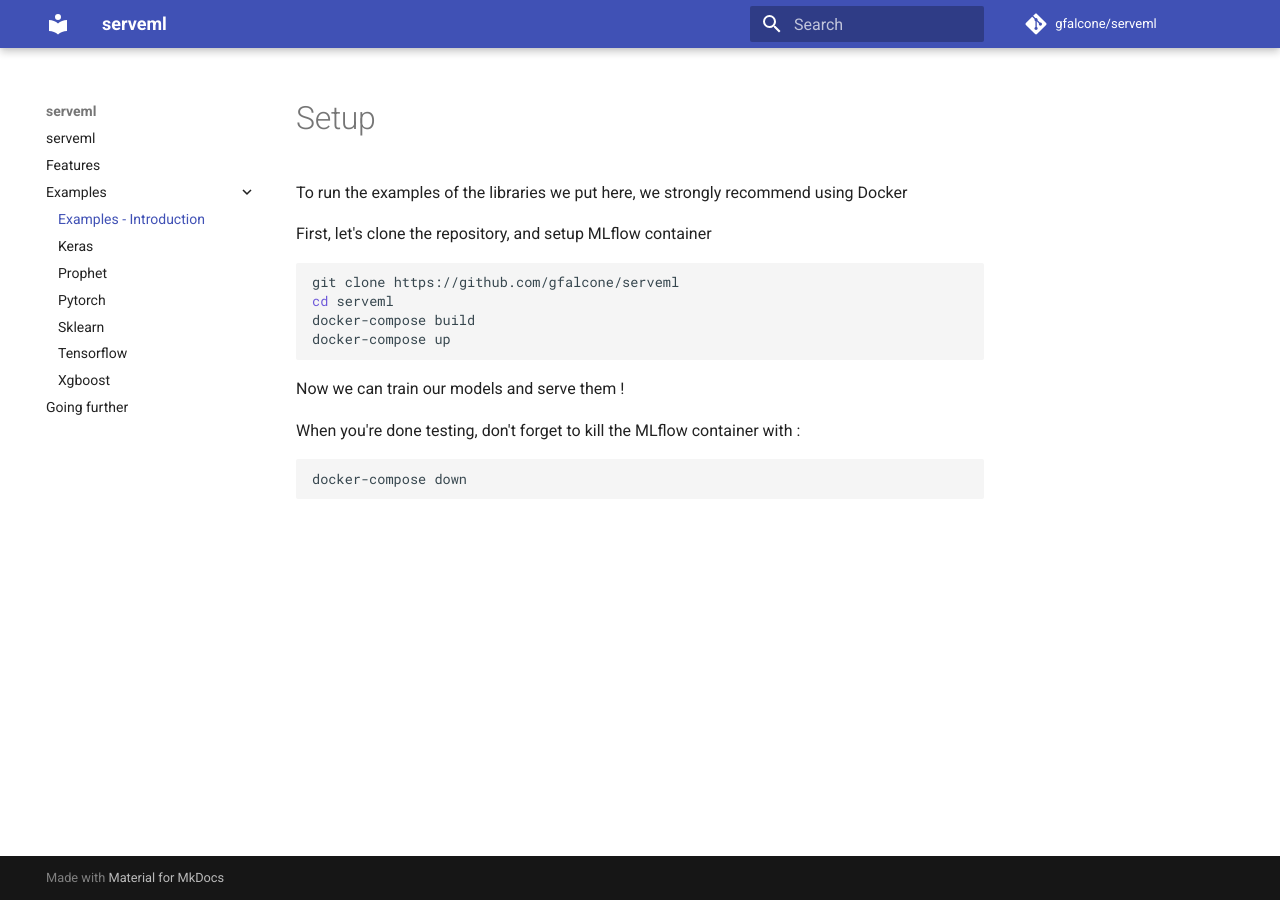
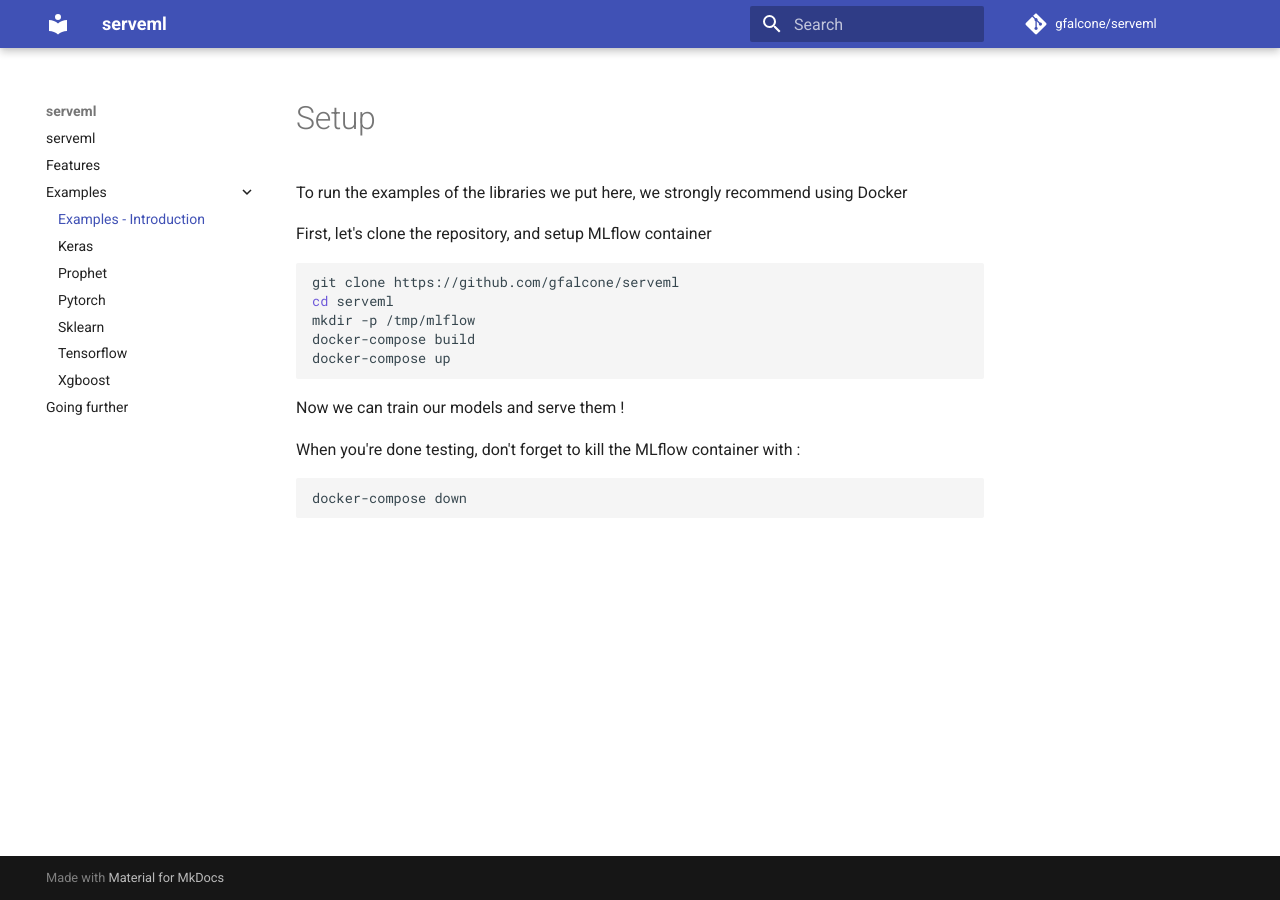
Before and after one commit to gfalcone/serveml, an MkDocs documentation site: the page built from docs/examples/index.md, in a window 1280 px wide. Built offline with MkDocs 1.6.1 and Material for MkDocs 9.7.7, drawn with Linux system fonts in a browser that asks for light colours; comment, search, counter and statistics services are not loaded.

Commit message:
Added instruction to create testing folder for mlflow

`````diff
--- a/docs/examples/index.md
+++ b/docs/examples/index.md
@@ -7,6 +7,7 @@ First, let's clone the repository, and setup MLflow container
 ````bash
 git clone https://github.com/gfalcone/serveml
 cd serveml
+mkdir -p /tmp/mlflow
 docker-compose build
 docker-compose up
 ````
`````
Also changed, not shown: README.md (+1 -0 lines).
